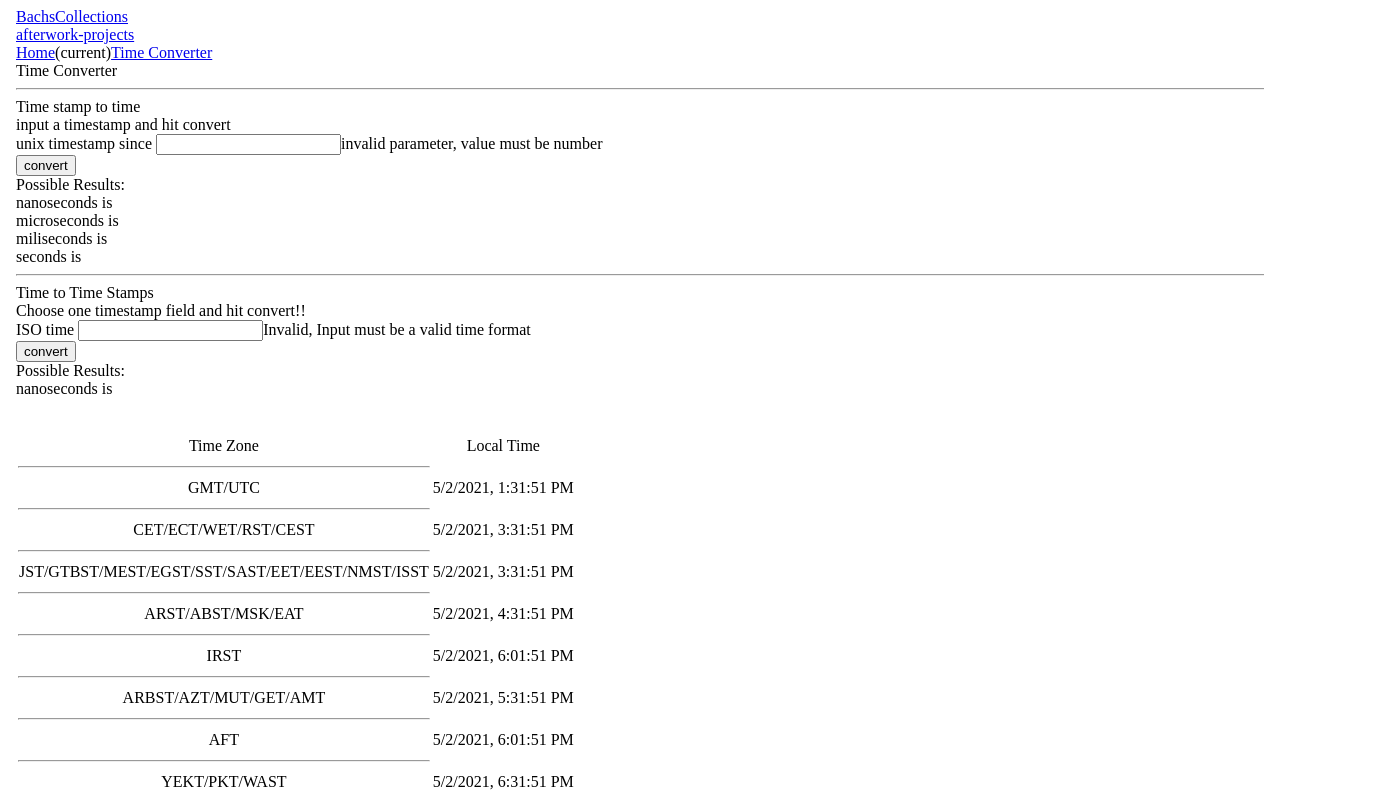
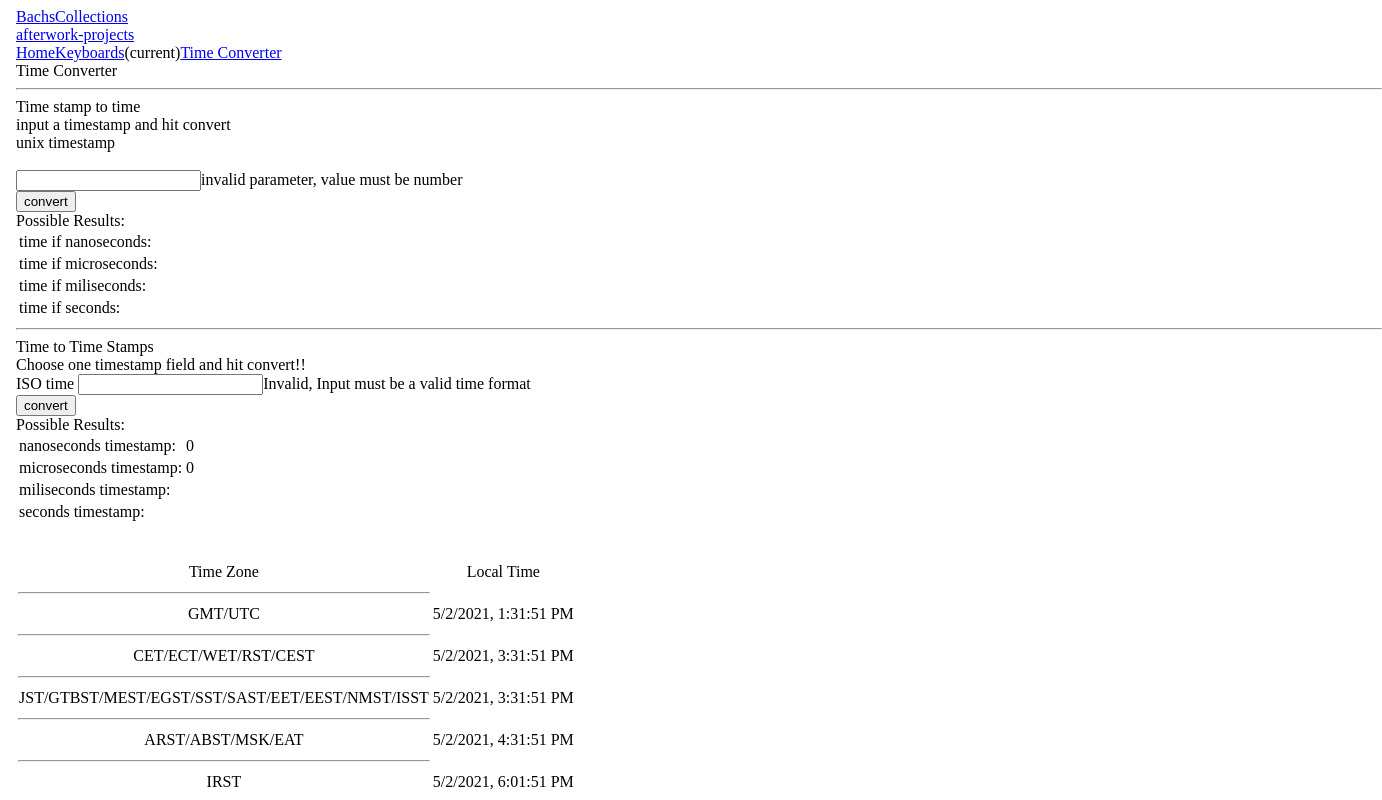
Before and after one commit to hhbach/webtools, a React (Create React App) app: page /timeConverter in a window 1280 px wide. Shown: the top 800 px of the page, 1382 px wide, since content can reach past the window. Built offline with nearby package versions, Linux system fonts and the light colour scheme.

Commit message:
added_keyboard_screen

```diff
--- a/src/App.js
+++ b/src/App.js
@@ -3,6 +3,7 @@ import { BrowserRouter as Router, Switch, Route, Link } from "react-router-dom";
 import TimeConverter from "./timeConverter.js";
 import Home from "./home.js";
 import WebDesigns from "./webDesign.js";
+import Keyboards from "./KeyboardPage.jsx";
 
 function App() {
   return (
@@ -23,6 +24,9 @@ function App() {
               <Link class="text-blue-50 hover:underline" to="/">
                 Home
               </Link>
+              <Link class="text-blue-50 hover:underline" to="/keyboards">
+                Keyboards
+              </Link>
               <span class="sr-only">(current)</span>
               <Link
                 to="/timeConverter"
@@ -38,6 +42,9 @@ function App() {
             <Route exact path="/">
               <Home />
             </Route>
+            <Route exact path="/keyboards">
+              <Keyboards />
+            </Route>
             <Route path="/timeConverter">
               <TimeConverter />
             </Route>
--- /dev/null
+++ b/src/KeyboardPage.jsx
@@ -0,0 +1,56 @@
+import React from "react";
+import ReactDOM from "react-dom";
+import { BrowserRouter as Router, Switch, Route, Link } from "react-router-dom";
+import keyboardModels from "./keyboardModels.jsx";
+
+
+
+import KeyboardHowTos from "./keyboardHowTos.jsx"
+
+class KeyboardPage extends React.Component {
+    constructor(props) {
+        super(props);
+        this.state = {
+        };
+    }
+
+    render() {
+        return (
+            <div class="w-full flex flex-row">
+                <Router>
+                    <div class="w-1/4 bg-blue-100 h-full text-left p-5">
+                        <label class="text-xl hover:underline"> <Link to="/keyboards/how"> How-tos </Link></label>
+                        <ul class="list-outside list-disc ml-5">
+                            <li class="hover:underline">wire/solder</li>
+                            <li class="hover:underline">flash firmware</li>
+                        </ul>
+                        <hr></hr>
+                        <label class="text-xl hover:underline"> <Link to="/keyboards/models">Designs</Link></label>
+                        <ul class="list-inside list-dic ml-5">
+                            <li class="hover:underline">Original prototype</li>
+                            <li class="hover:underline">Prototype - V2 - reduced spring  </li>
+                            <li class="hover:underline">Prototype - V3 - caseless  </li>
+                            <li class="hover:underline">v4 - split </li>
+                            <li class="hover:underline">v5 - split </li>
+                            <li></li>
+
+                        </ul>
+                    </div >
+
+                    <div class="w-3/4 bg-yellow-50 "><label class="text-4xl w-full">
+                        Keyboards</label>
+                        <hr></hr>
+                        <Switch class="w-full h-full">
+                            <Route path="/keyboards/models" component={keyboardModels}>
+                            </Route>
+                            <Route path="/keyboards/how" component={KeyboardHowTos}>
+                            </Route>
+                        </Switch>
+                    </div>
+                </Router>
+            </div >
+        );
+    }
+}
+
+export default KeyboardPage
--- a/src/index.css
+++ b/src/index.css
@@ -16,8 +16,4 @@
   th {
     font-weight: normal;
   }
-
-  body {
-    overflow-y: hidden;
-  }
 }
--- /dev/null
+++ b/src/keyboardHowTos.jsx
@@ -0,0 +1,21 @@
+import React from "react";
+import ReactDOM from "react-dom";
+
+
+class keyboardHowTos extends React.Component {
+    constructor(props) {
+        super(props);
+        this.state = {
+        };
+    }
+
+    render() {
+        return (
+            <div class="w-full flex flex-row">
+                <label class="m-auto text-xl p-5">How-Tos</label>
+            </div>
+        );
+    }
+}
+
+export default keyboardHowTos
--- /dev/null
+++ b/src/keyboardModels.jsx
@@ -0,0 +1,25 @@
+import React from "react";
+import ReactDOM from "react-dom";
+
+
+class keyboardModels extends React.Component {
+    constructor(props) {
+        super(props);
+        this.state = {
+        };
+    }
+
+    render() {
+        return (
+            <div class="w-full flex flex-col">
+                <label class="m-auto text-xl p-5">Design history</label>
+                <div> Prototype 1</div>
+                <div> prototype 2</div>
+                <div> prototype 3</div>
+            </div>
+
+        );
+    }
+}
+
+export default keyboardModels
--- a/src/timeConverter.js
+++ b/src/timeConverter.js
@@ -111,10 +111,12 @@ class timeConverter extends React.Component {
               </div>
 
               <div class="w-1/3 text-right relative">
-                <div class="w-3/5 right-0 absolute text-left">
+                <div class="w-3/5 right-0 absolute text-left h-full">
                   <label class="text-bold bg-blue-200 w-full">
-                    unix timestamp since{" "}
+                    unix timestamp{" "}
                   </label>
+                  <br />
+                  <br />
                   <input
                     id="tsInput"
                     type="text"
@@ -137,26 +139,20 @@ class timeConverter extends React.Component {
                   Possible Results:
                 </label>
                 <br />
-                <div class="w-full border-2 border-blue-200 p-5">
-                  <label type="text">
-                    nanoseconds is {this.state.nanoTime}
-                  </label>
-                  <br />
-                  <label type="text">
-                    microseconds is {this.state.microTime}
-                  </label>
-                  <br />
-                  <label type="text">
-                    {" "}
-                    miliseconds is {this.state.miliTime}{" "}
-                  </label>
-                  <br />
-                  <label type="text">
-                    {" "}
-                    seconds is {this.state.secondTime}{" "}
-                  </label>
-                  <br />
-                </div>
+                <table class="w-full ml-5">
+                  <tr>
+                    <td>time if nanoseconds: </td> <td>{this.state.nanoTime}</td>
+                  </tr>
+                  <tr>
+                    <td>time if microseconds: </td> <td>{this.state.microTime}</td>
+                  </tr>
+                  <tr>
+                    <td>time if miliseconds:  </td> <td>{this.state.miliTime}</td>
+                  </tr>
+                  <tr>
+                    <td>time if seconds:  </td> <td>{this.state.secondTime}</td>
+                  </tr>
+                </table>
               </div>
             </div>
           </div>
@@ -197,11 +193,20 @@ class timeConverter extends React.Component {
                   Possible Results:
                 </label>
                 <br />
-                <div class="w-full border-2 border-blue-200 p-5">
-                  <label type="text">
-                    nanoseconds is {this.state.convertedTS}
-                  </label>
-                </div>
+                <table class="w-full ml-5">
+                  <tr>
+                    <td>nanoseconds timestamp: </td> <td>{this.state.convertedTS * 1000000}</td>
+                  </tr>
+                  <tr>
+                    <td>microseconds timestamp: </td> <td>{this.state.convertedTS * 1000}</td>
+                  </tr>
+                  <tr>
+                    <td>miliseconds timestamp:  </td> <td>{this.state.convertedTS}</td>
+                  </tr>
+                  <tr>
+                    <td>seconds timestamp:  </td> <td>{(this.state.convertedTS / 1000) == 0 ? '' : this.state.convertedTS / 1000}</td>
+                  </tr>
+                </table>
               </div>
             </div>
           </div>
```
